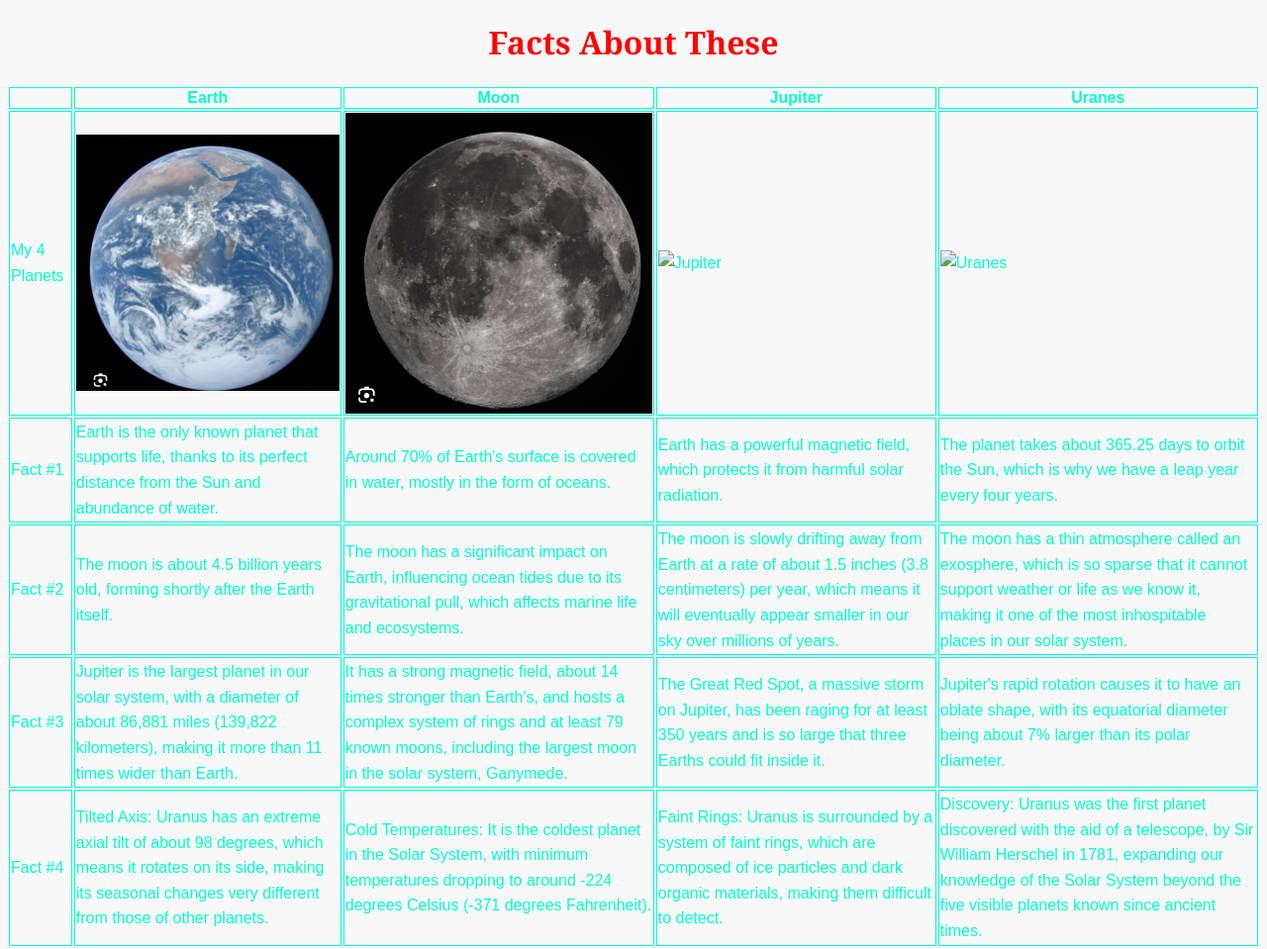
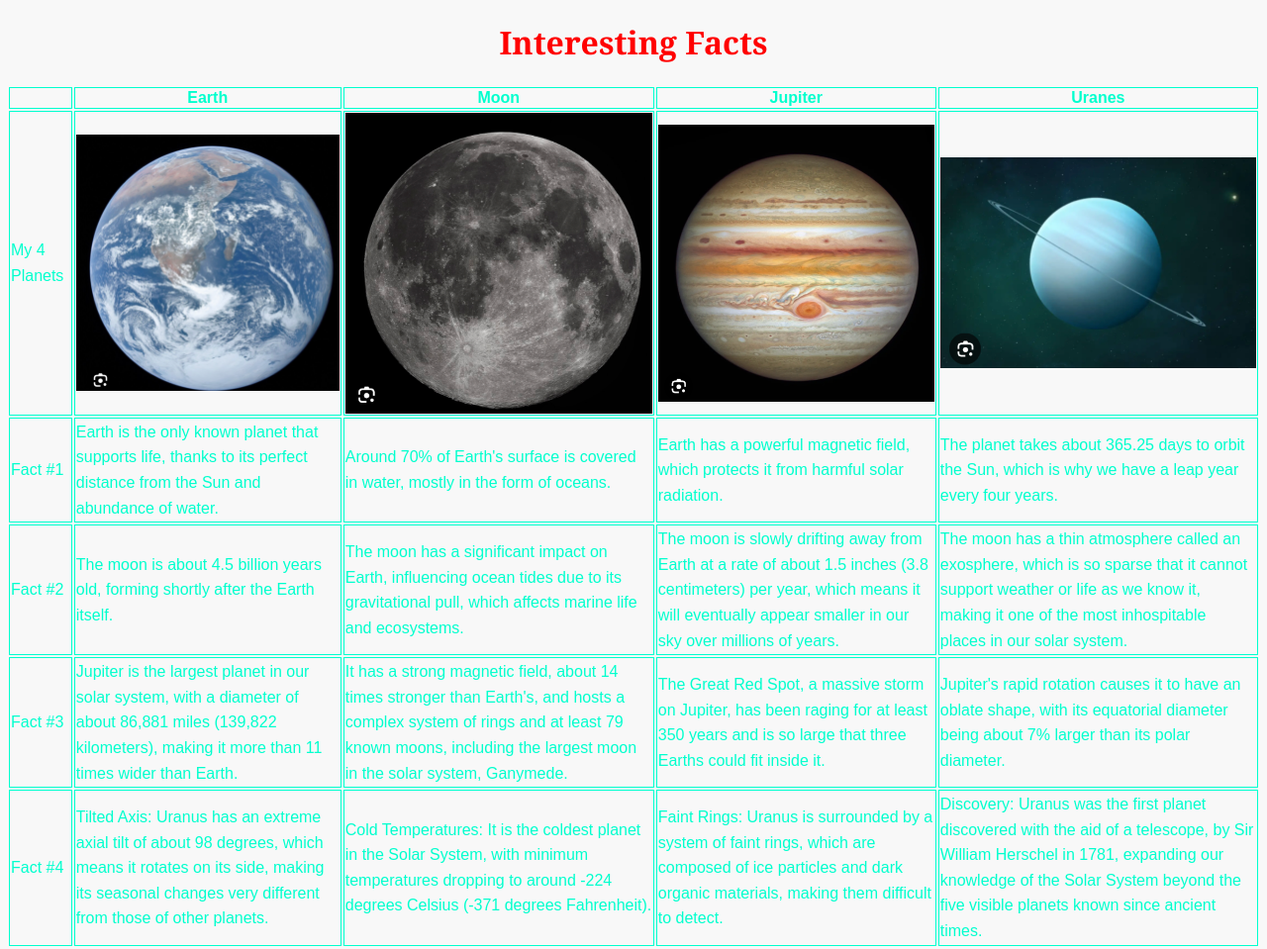
Before and after one commit to Ralex22/webbdev_lab7, a plain HTML site: page index.html in a window 1280 px wide. Shown: the whole page at 99% size. Drawn offline with Linux system fonts and the light colour scheme.

Commit message:
Update index.html

```diff
--- a/index.html
+++ b/index.html
@@ -7,7 +7,7 @@
 </head>
 <body>
   <div class="header">
-    <h1>Facts About These </h1>
+    <h1>Interesting Facts</h1>
 	</div>
   <table id="planets">
     <tr>
@@ -21,8 +21,8 @@
       <td>My 4 Planets</td>
       <td><img src="images/Earth.png" alt="Earth"></td>
       <td><img src="images/Moon.png" alt="Moon"></td>
-      <td><img src="images/Jupiter.png" alt="Jupiter"></td>
-      <td><img src="images/Uranes.png" alt="Uranes"></td>
+      <td><img src="images/Jupitar.png" alt="Jupiter"></td>
+      <td><img src="images/Uranus.png" alt="Uranes"></td>
     </tr>
     <tr>
       <td>Fact #1</td>
```
